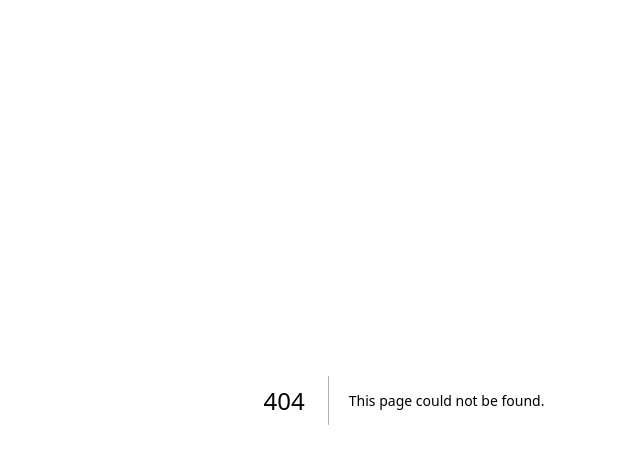
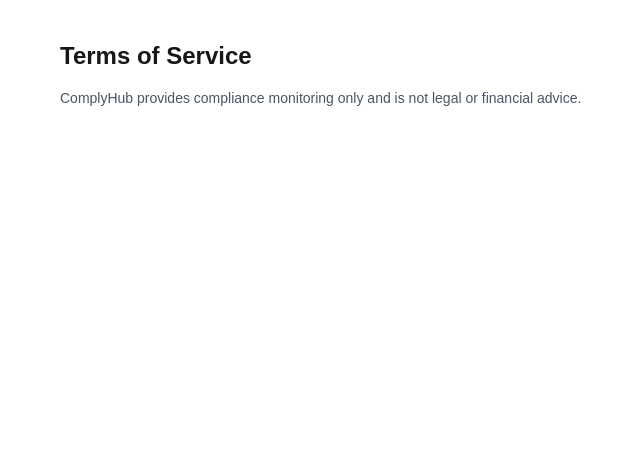
Before and after one commit to FH-OLA/complyhub, a Next.js app: page /terms in a window 1280 px wide. Before the commit this address had no page. Shown: the top 464 px of the page, without its empty margins (236-876 px from the left). Built offline with nearby package versions, Linux system fonts and the light colour scheme.

Commit message:
Add launch trust pages and Pro feature preview

```diff
--- /dev/null
+++ b/app/contact/page.tsx
@@ -0,0 +1,8 @@
+export default function Contact() {
+  return <div className="p-10 max-w-3xl mx-auto">
+    <h1 className="text-2xl font-bold">Contact</h1>
+    <p className="mt-4 text-sm text-gray-600">
+      Email: support@complyhub.uk
+    </p>
+  </div>
+}
--- /dev/null
+++ b/app/privacy/page.tsx
@@ -0,0 +1,8 @@
+export default function Privacy() {
+  return <div className="p-10 max-w-3xl mx-auto">
+    <h1 className="text-2xl font-bold">Privacy Policy</h1>
+    <p className="mt-4 text-sm text-gray-600">
+      We collect minimal data required to provide our service. We do not sell your data.
+    </p>
+  </div>
+}
--- /dev/null
+++ b/app/terms/page.tsx
@@ -0,0 +1,8 @@
+export default function Terms() {
+  return <div className="p-10 max-w-3xl mx-auto">
+    <h1 className="text-2xl font-bold">Terms of Service</h1>
+    <p className="mt-4 text-sm text-gray-600">
+      ComplyHub provides compliance monitoring only and is not legal or financial advice.
+    </p>
+  </div>
+}
--- a/components/dashboard/TrackedCompanyCard.tsx
+++ b/components/dashboard/TrackedCompanyCard.tsx
@@ -8,6 +8,7 @@
   trackedId: string
   company: CompaniesHouseCompany
   compliance: ComplianceResult
+  isProUser: boolean
 }
 
 function CompanyStatusBadge({ status }: { status: string }) {
@@ -48,7 +49,7 @@
   )
 }
 
-export default function TrackedCompanyCard({ trackedId, company, compliance }: Props) {
+export default function TrackedCompanyCard({ trackedId, company, compliance, isProUser }: Props) {
     const [removing, setRemoving] = useState(false)
   return (
     <div className="rounded-2xl border border-gray-200 bg-white p-6 shadow-md transition-all duration-200 hover:shadow-lg hover:-translate-y-0.5">
```
